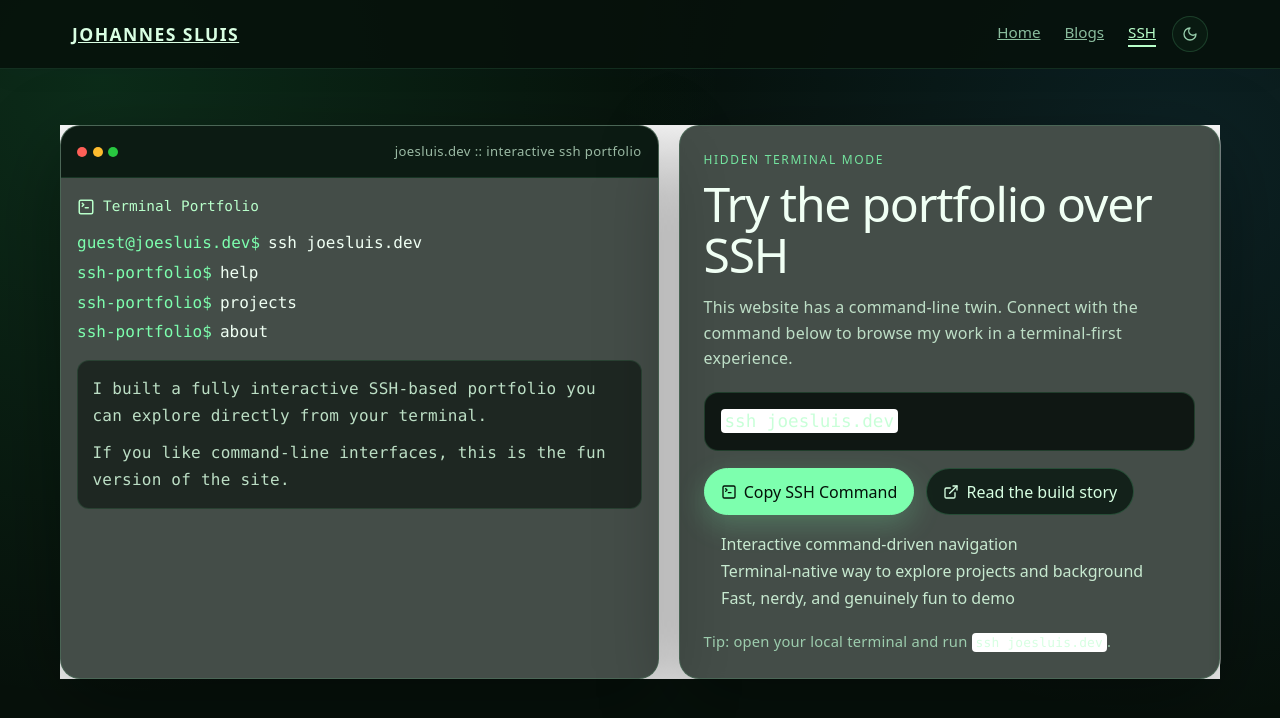
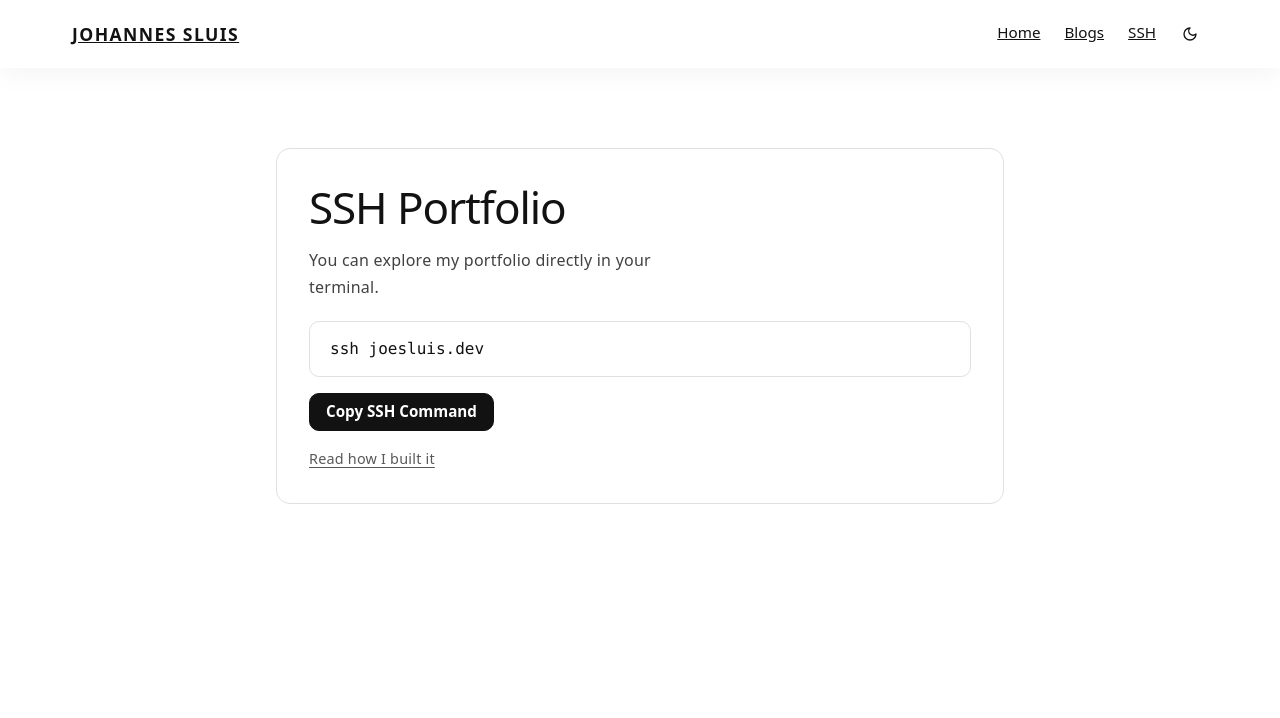
Before and after one commit to JoeS51/Johannes_Sluis_Portfolio_3.0, a React (Create React App) app: page /ssh-portfolio in a window 1280 px wide. Shown: the top 718 px of the page. Built offline with nearby package versions, Linux system fonts and the light colour scheme.

Commit message:
Simplify SSH page to match site theme

```diff
--- a/src/Styles/ssh-portfolio.css
+++ b/src/Styles/ssh-portfolio.css
@@ -1,258 +1,98 @@
 .ssh-page {
   min-height: 100vh;
-  color: #d9ffe3;
-  background:
-    radial-gradient(circle at 8% 10%, rgba(46, 204, 113, 0.15), transparent 45%),
-    radial-gradient(circle at 92% 20%, rgba(52, 152, 219, 0.12), transparent 42%),
-    #07110b;
-}
-
-html.ssh-body,
-body.ssh-body {
-  background: #07110b !important;
-  min-height: 100%;
-  overflow-x: hidden;
-}
-
-html.ssh-body {
-  --blog-nav-bg: rgba(7, 17, 11, 0.85);
-  --blog-border: rgba(119, 255, 170, 0.12);
-  --blog-nav-link: rgba(190, 255, 214, 0.72);
-  --blog-nav-link-active: #b8ffca;
-  --blog-nav-toggle-bg: rgba(11, 29, 19, 0.85);
-  --blog-nav-toggle-border: rgba(119, 255, 170, 0.16);
-  --blog-nav-toggle-color: rgba(190, 255, 214, 0.78);
-  --blog-nav-toggle-hover: rgba(184, 255, 202, 0.55);
+  background-color: var(--background-color);
+  color: var(--text-color);
 }
 
 .ssh-main {
-  max-width: 1200px;
+  max-width: 760px;
   margin: 0 auto;
-  padding: 3.5rem 1.25rem 4rem;
+  padding: 5rem 1rem 4rem;
 }
 
-.ssh-hero-panel {
-  display: grid;
-  grid-template-columns: 1.05fr 0.95fr;
-  gap: 1.25rem;
-  align-items: stretch;
+.ssh-panel {
+  border: 1px solid var(--divider-color);
+  border-radius: 14px;
+  background-color: var(--card-bg);
+  padding: 2rem;
 }
 
-.ssh-terminal-shell,
-.ssh-content {
-  border: 1px solid rgba(119, 255, 170, 0.14);
-  border-radius: 20px;
-  background: rgba(6, 18, 11, 0.75);
-  box-shadow: 0 24px 80px rgba(0, 0, 0, 0.35);
-  backdrop-filter: blur(6px);
+.ssh-panel h1 {
+  margin: 0;
+  font-size: clamp(2rem, 4vw, 2.75rem);
+  color: var(--text-color);
 }
 
-.ssh-terminal-shell {
-  overflow: hidden;
+.ssh-description {
+  margin: 0.8rem 0 1.25rem;
+  color: var(--text-color);
+  opacity: 0.8;
+  max-width: 38ch;
 }
 
-.ssh-terminal-header {
-  display: flex;
-  align-items: center;
-  justify-content: space-between;
-  gap: 0.75rem;
+.ssh-command-card {
+  margin: 0 0 1rem;
+  border: 1px solid var(--divider-color);
+  border-radius: 10px;
+  background-color: var(--background-color);
   padding: 0.9rem 1rem;
-  border-bottom: 1px solid rgba(119, 255, 170, 0.12);
-  background: rgba(7, 23, 14, 0.9);
 }
 
-.ssh-terminal-header p {
-  margin: 0;
-  color: rgba(217, 255, 227, 0.7);
-  font-size: 0.82rem;
-  letter-spacing: 0.03em;
+.ssh-command-card code {
+  font-family: Menlo, Consolas, monospace;
+  font-size: 1rem;
+  color: var(--text-color);
 }
 
-.ssh-terminal-dots {
-  display: flex;
-  gap: 0.35rem;
+.ssh-copy-button {
+  padding: 0.65rem 1rem;
+  border-radius: 10px;
+  border: 1px solid var(--text-color);
+  background-color: var(--text-color);
+  color: var(--background-color);
+  font-size: 0.95rem;
+  font-weight: 600;
+  line-height: 1;
+  cursor: pointer;
+  transition: opacity 0.2s ease;
 }
 
-.ssh-terminal-dots span {
-  width: 10px;
-  height: 10px;
-  border-radius: 50%;
-  display: block;
+.ssh-copy-button:hover {
+  opacity: 0.88;
 }
 
-.ssh-terminal-dots span:nth-child(1) { background: #ff5f57; }
-.ssh-terminal-dots span:nth-child(2) { background: #febc2e; }
-.ssh-terminal-dots span:nth-child(3) { background: #28c840; }
-
-.ssh-terminal-body {
-  padding: 1.15rem 1rem 1.25rem;
-  font-family: "IBM Plex Mono", "SFMono-Regular", Menlo, Consolas, monospace;
+.ssh-copy-button:focus-visible,
+.ssh-secondary-link a:focus-visible {
+  outline: 2px solid var(--text-color);
+  outline-offset: 3px;
 }
 
-.ssh-terminal-intro {
-  display: inline-flex;
-  align-items: center;
-  gap: 0.5rem;
-  margin-bottom: 0.9rem;
-  color: #b8ffca;
+.ssh-secondary-link {
+  margin: 1rem 0 0;
   font-size: 0.9rem;
 }
 
-.ssh-line {
-  display: flex;
-  flex-wrap: wrap;
-  gap: 0.5rem;
-  margin-bottom: 0.45rem;
-  line-height: 1.4;
+.ssh-secondary-link a {
+  color: var(--text-color);
+  opacity: 0.7;
+  text-decoration: underline;
+  text-underline-offset: 3px;
 }
 
-.ssh-prompt {
-  color: #7dffae;
-}
-
-.ssh-command {
-  color: #effff3;
-}
-
-.ssh-output {
-  margin-top: 1rem;
-  padding: 0.9rem;
-  border: 1px solid rgba(119, 255, 170, 0.12);
-  border-radius: 12px;
-  background: rgba(5, 14, 9, 0.6);
-}
-
-.ssh-output p {
-  margin: 0;
-  color: rgba(216, 255, 226, 0.85);
-}
-
-.ssh-output p + p {
-  margin-top: 0.6rem;
-}
-
-.ssh-content {
-  padding: 1.5rem;
-  display: flex;
-  flex-direction: column;
-}
-
-.ssh-eyebrow {
-  margin: 0 0 0.55rem;
-  color: rgba(125, 255, 174, 0.85);
-  text-transform: uppercase;
-  letter-spacing: 0.14em;
-  font-size: 0.75rem;
-}
-
-.ssh-content h1 {
-  margin: 0;
-  color: #f0fff4;
-  line-height: 1.05;
-  font-size: clamp(2rem, 4vw, 3rem);
-}
-
-.ssh-description {
-  margin: 0.95rem 0 1rem;
-  color: rgba(217, 255, 227, 0.82);
-  font-size: 1rem;
-  line-height: 1.6;
-}
-
-.ssh-command-card {
-  margin: 0.25rem 0 1.1rem;
-  padding: 0.95rem 1rem;
-  border-radius: 14px;
-  border: 1px solid rgba(119, 255, 170, 0.16);
-  background: rgba(3, 10, 7, 0.8);
-}
-
-.ssh-command-card code {
-  font-family: "IBM Plex Mono", "SFMono-Regular", Menlo, Consolas, monospace;
-  font-size: clamp(1rem, 2.2vw, 1.1rem);
-  color: #c8ffd8;
-}
-
-.ssh-actions {
-  display: flex;
-  flex-wrap: wrap;
-  gap: 0.75rem;
-}
-
-.ssh-action {
-  display: inline-flex;
-  align-items: center;
-  gap: 0.45rem;
-  border-radius: 999px;
-  padding: 0.65rem 1rem;
-  text-decoration: none;
-  font: inherit;
-  cursor: pointer;
-  transition: transform 0.2s ease, box-shadow 0.2s ease, border-color 0.2s ease;
-}
-
-.ssh-action:hover {
-  transform: translateY(-1px);
-}
-
-.ssh-action-primary {
-  color: #031108;
-  background: #7dffae;
-  border: 1px solid #7dffae;
-  box-shadow: 0 10px 28px rgba(125, 255, 174, 0.22);
-}
-
-.ssh-action-secondary {
-  color: #d7ffe2;
-  border: 1px solid rgba(119, 255, 170, 0.2);
-  background: rgba(8, 23, 15, 0.8);
-}
-
-.ssh-action-secondary:hover {
-  border-color: rgba(125, 255, 174, 0.38);
-}
-
-.ssh-feature-list {
-  margin: 1rem 0 0;
-  padding-left: 1.1rem;
-  color: rgba(217, 255, 227, 0.88);
-  line-height: 1.7;
-}
-
-.ssh-note {
-  margin: auto 0 0;
-  padding-top: 1rem;
-  color: rgba(191, 255, 214, 0.72);
-  font-size: 0.92rem;
-}
-
-.ssh-note code {
-  color: #d7ffe2;
-  font-family: "IBM Plex Mono", "SFMono-Regular", Menlo, Consolas, monospace;
-}
-
-@media (max-width: 900px) {
-  .ssh-hero-panel {
-    grid-template-columns: 1fr;
-  }
-
-  .ssh-main {
-    padding-top: 2rem;
-  }
+.ssh-secondary-link a:hover {
+  opacity: 1;
 }
 
 @media (max-width: 640px) {
   .ssh-main {
-    padding-inline: 0.85rem;
+    padding: 4.25rem 0.75rem 2.5rem;
   }
 
-  .ssh-content,
-  .ssh-terminal-body {
-    padding: 1rem;
+  .ssh-panel {
+    padding: 1.25rem;
   }
 
-  .ssh-terminal-header {
-    align-items: flex-start;
-    flex-direction: column;
+  .ssh-copy-button {
+    width: 100%;
   }
 }
--- a/src/pages/SshPortfolio.js
+++ b/src/pages/SshPortfolio.js
@@ -1,30 +1,12 @@
 import { useEffect, useState } from 'react';
-import { ExternalLink, TerminalSquare } from 'lucide-react';
 import Navigation from '../Components/Navigation';
 import '../Styles/ssh-portfolio.css';
-
-const commandLines = [
-  { prompt: 'guest@joesluis.dev', command: 'ssh joesluis.dev' },
-  { prompt: 'ssh-portfolio', command: 'help' },
-  { prompt: 'ssh-portfolio', command: 'projects' },
-  { prompt: 'ssh-portfolio', command: 'about' },
-];
 
 const SshPortfolio = () => {
   const [copyLabel, setCopyLabel] = useState('Copy SSH Command');
 
   useEffect(() => {
     document.title = 'SSH Portfolio | Johannes Sluis';
-  }, []);
-
-  useEffect(() => {
-    document.body.classList.add('ssh-body');
-    document.documentElement.classList.add('ssh-body');
-
-    return () => {
-      document.body.classList.remove('ssh-body');
-      document.documentElement.classList.remove('ssh-body');
-    };
   }, []);
 
   const handleCopy = async () => {
@@ -43,83 +25,30 @@ const SshPortfolio = () => {
       <Navigation />
 
       <main className="ssh-main">
-        <section className="ssh-hero-panel" aria-labelledby="ssh-page-title">
-          <div className="ssh-terminal-shell">
-            <div className="ssh-terminal-header">
-              <div className="ssh-terminal-dots" aria-hidden="true">
-                <span />
-                <span />
-                <span />
-              </div>
-              <p>joesluis.dev :: interactive ssh portfolio</p>
-            </div>
-
-            <div className="ssh-terminal-body">
-              <div className="ssh-terminal-intro">
-                <TerminalSquare size={18} />
-                <span>Terminal Portfolio</span>
-              </div>
-
-              {commandLines.map((line) => (
-                <div key={`${line.prompt}-${line.command}`} className="ssh-line">
-                  <span className="ssh-prompt">{line.prompt}$</span>
-                  <span className="ssh-command">{line.command}</span>
-                </div>
-              ))}
-
-              <div className="ssh-output">
-                <p>
-                  I built a fully interactive SSH-based portfolio you can explore directly from your
-                  terminal.
-                </p>
-                <p>
-                  If you like command-line interfaces, this is the fun version of the site.
-                </p>
-              </div>
-            </div>
-          </div>
-
-          <div className="ssh-content">
-            <p className="ssh-eyebrow">Hidden terminal mode</p>
-            <h1 id="ssh-page-title">Try the portfolio over SSH</h1>
+        <section className="ssh-panel" aria-labelledby="ssh-page-title">
+          <h1 id="ssh-page-title">SSH Portfolio</h1>
           <p className="ssh-description">
-              This website has a command-line twin. Connect with the command below to browse my work
-              in a terminal-first experience.
+            You can explore my portfolio directly in your terminal.
           </p>
 
           <div className="ssh-command-card" role="group" aria-label="SSH command">
             <code>ssh joesluis.dev</code>
           </div>
 
-            <div className="ssh-actions">
           <button
             type="button"
-                className="ssh-action ssh-action-primary"
+            className="ssh-copy-button"
             onClick={handleCopy}
             title="Copy: ssh joesluis.dev"
           >
-                <TerminalSquare size={16} />
             <span>{copyLabel}</span>
           </button>
-              <a
-                className="ssh-action ssh-action-secondary"
-                href="/blog/ssh-portfolio-guide"
-              >
-                <ExternalLink size={16} />
-                <span>Read the build story</span>
+
+          <p className="ssh-secondary-link">
+            <a href="/blog/ssh-portfolio-guide">
+              Read how I built it
             </a>
-            </div>
-
-            <ul className="ssh-feature-list">
-              <li>Interactive command-driven navigation</li>
-              <li>Terminal-native way to explore projects and background</li>
-              <li>Fast, nerdy, and genuinely fun to demo</li>
-            </ul>
-
-            <p className="ssh-note">
-              Tip: open your local terminal and run <code>ssh joesluis.dev</code>.
           </p>
-          </div>
         </section>
       </main>
     </div>
```
Lines whose indentation alone changed are shown as unchanged.
